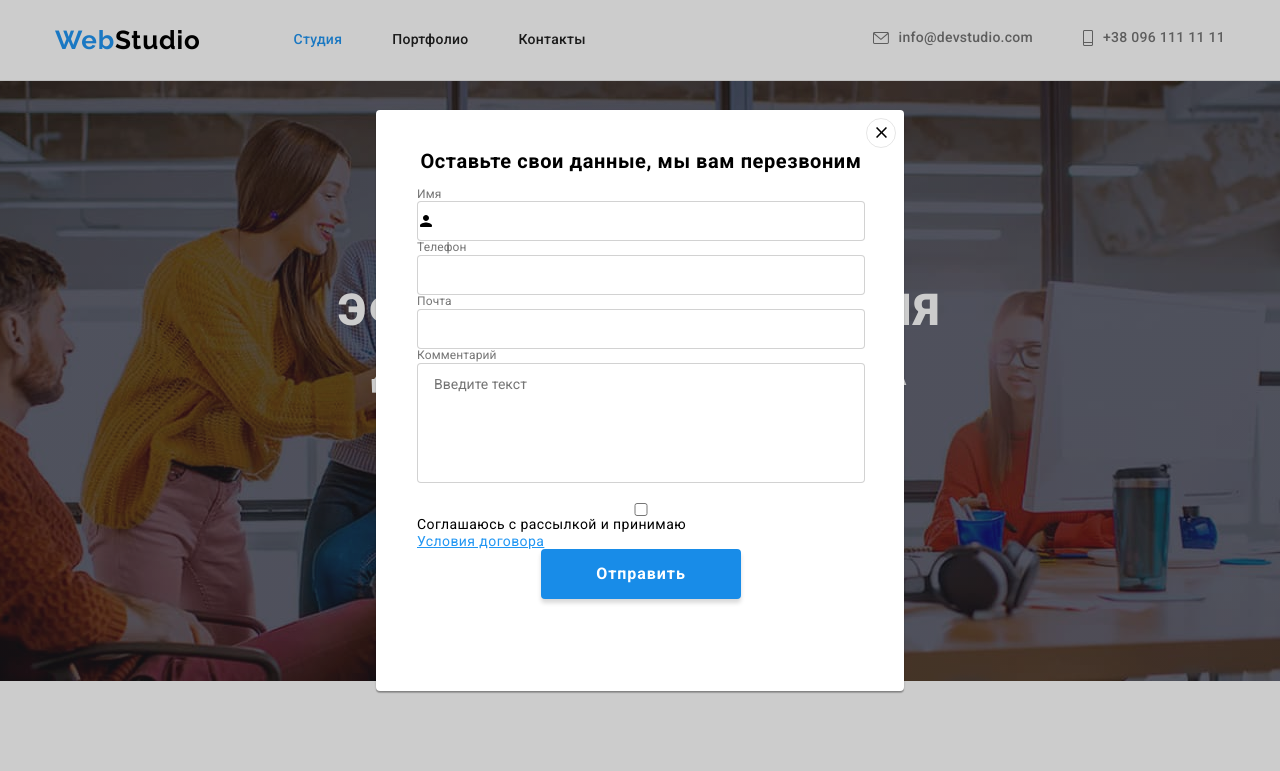
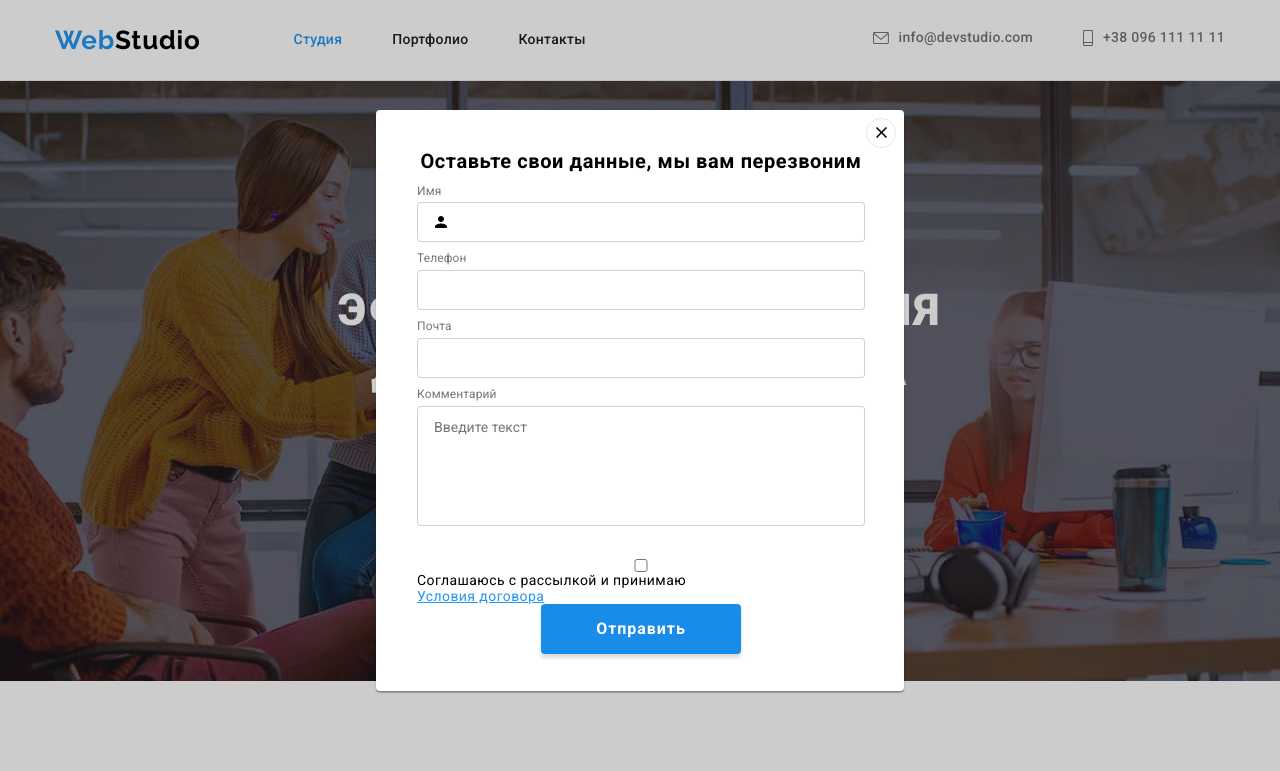
Before and after one commit to HannaPokamiestova/goit-markup-hw-06, a plain HTML site: page index.html in a window 1280 px wide. Both pictures are taken after a click on the button "Заказать услугу". Shown: the top 771 px of the page. Drawn offline with Linux system fonts and the light colour scheme.

Commit message:
modal window changes
Відредаговано позицюювання елементів блоку.

```diff
--- a/css/styles.css
+++ b/css/styles.css
@@ -664,6 +664,13 @@ body {
   padding-left: 16px;
   padding-bottom: 15px;
   padding-top: 15px;
+  transition: var(--transition-time) var(--transition-animation);
+  transition-property: border-color;
+}
+
+.form-input:hover,
+.form-input:focus {
+  border-color: var(--accent-color);
 }
 
 .modal-input::placeholder {
@@ -973,9 +980,11 @@ img {
   flex-direction: column;
 }
 
+.form-field {
+  margin-bottom: 10px;
+}
+
 .modal-text {
-  width: 25px;
-  height: 14px;
   padding-bottom: 4px;
   font-style: normal;
   font-weight: 400;
@@ -984,6 +993,7 @@ img {
   color: var(--secondary-text-color);
   letter-spacing: 0.01em;
   fill: 20px;
+  display: block;
 }
 
 .input-wrap {
@@ -1013,8 +1023,8 @@ img {
   height: 40px;
   border: 1px solid var(--form-color);
   border-radius: 4px;
-  padding-left: 16px;
-  padding-top: 12px;
+  padding-right: 15px;
+  padding-left: 45px;
 }
 
 .modal-input:hover {
@@ -1027,7 +1037,7 @@ img {
 
 .button-icon {
   position: absolute;
-  left: 0;
+  left: 15px;
   top: 50%;
   transform: translateY(-50%);
 }
--- a/index.html
+++ b/index.html
@@ -558,6 +558,7 @@
               </div>
             </div>
 
+            <div class="form-field">
             <label class="modal-text" for="tel">Телефон</label>
             <input
               type="tel"
@@ -566,7 +567,9 @@
               class="modal-input"
               required
             />
+            </div>
 
+            <div class="form-field">
             <label class="modal-text" for="mail">Почта</label>
             <input
               type="mail"
@@ -575,14 +578,17 @@
               class="modal-input"
               required
             />
+          </div>
 
-            <label for="comment" class="modal-text">Комментарий</label>
+          <div class="form-field">
+          <label for="comment" class="modal-text">Комментарий</label>
             <textarea
               name="comment"
               id="comment"
               class="modal-comment"
               placeholder="Введите текст"
             ></textarea>
+            </div>
 
             <label class="agree" for=""></label>
               <input
```
